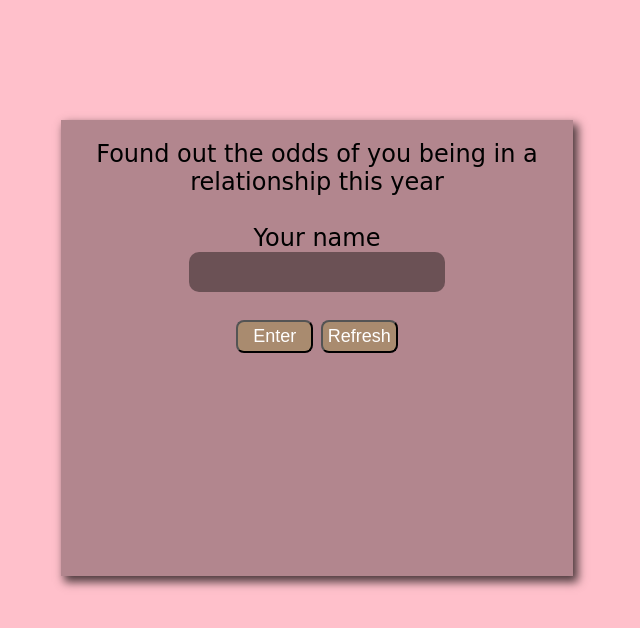
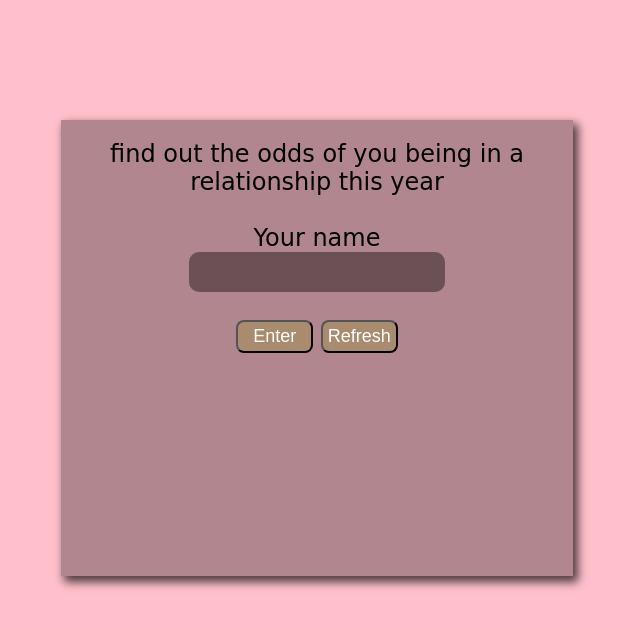
Before and after one commit to RuRuuuu/SinglePringle, a plain HTML site: page fate.html in a window 1280 px wide. Shown: the whole page, without its empty margins (323-963 px from the left). Drawn offline with Linux system fonts and the light colour scheme.

Commit message:
my commit

```diff
--- a/fate.html
+++ b/fate.html
@@ -9,7 +9,7 @@
 </head>
 <body class="bod">
     <div id="main">
-        <p class="pus">Found out the odds of you being in a relationship this year</p><br>
+        <p class="pus">find out the odds of you being in a relationship this year</p><br>
         <label for="name" class="labe">Your name</label><br>
         <input type="text" id="name"><br><br>
         <button type="button" id="btn-enter" class="enter">Enter</button>
```
